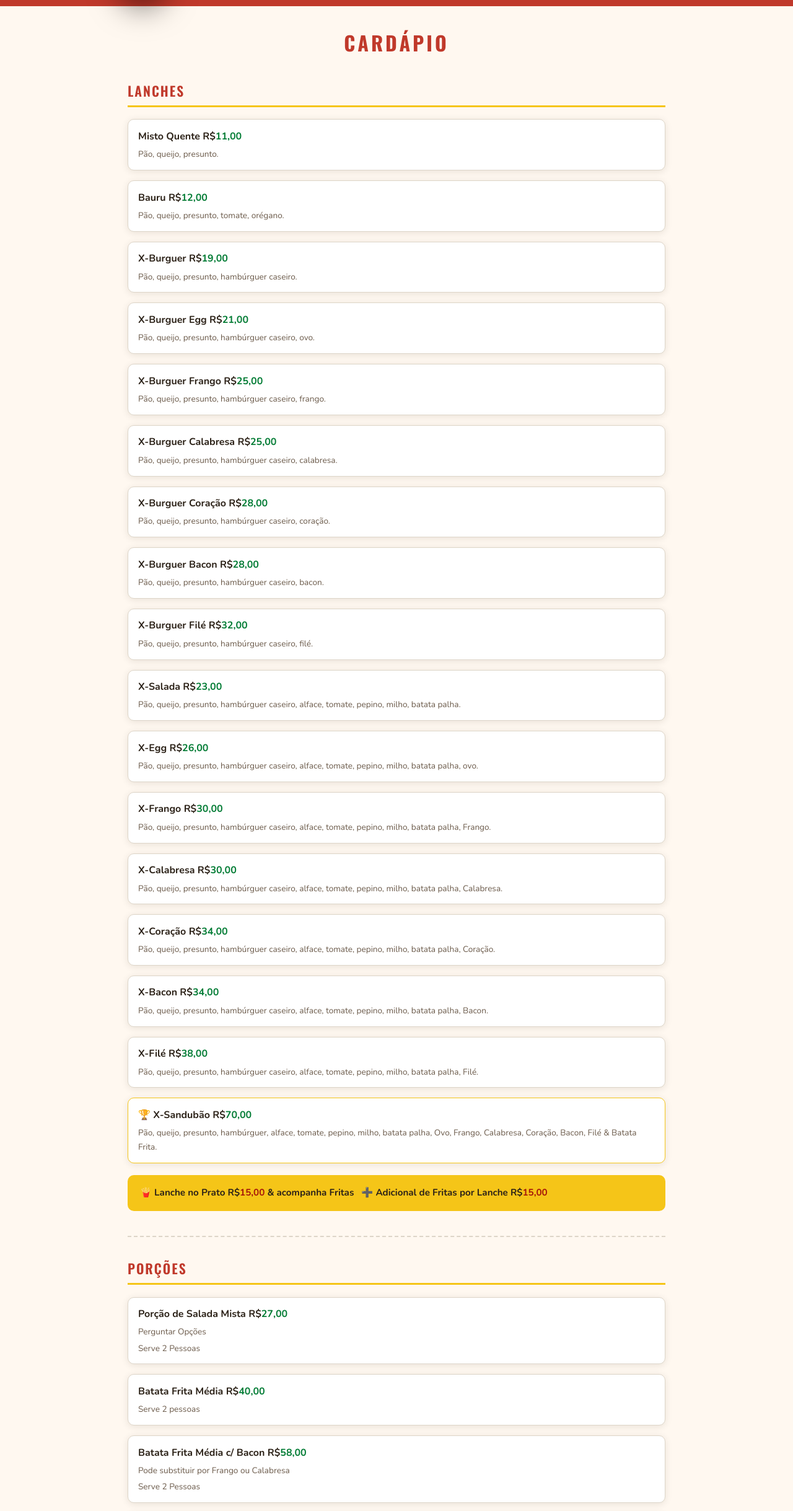
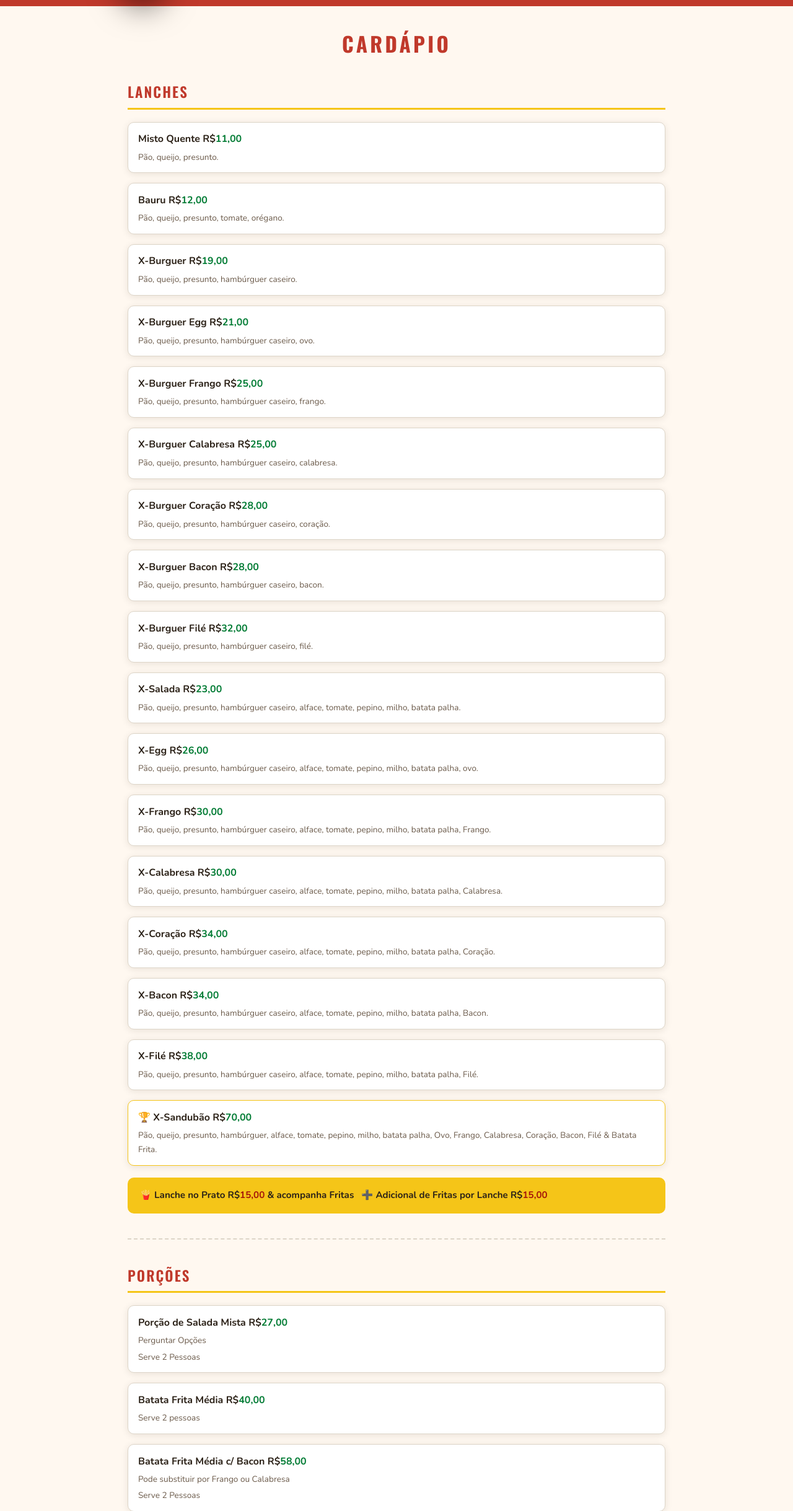
Before and after one commit to jeanmaczewski/cardapio-sandubao-2026, a website: page index.html in a window 1280 px wide. Shown: the part 96-2534 px from the top of the page at 62% size. Drawn offline with nearby package versions, Linux system fonts and the light colour scheme.

Commit message:
Corrige nomes de variáveis no variables.scss e atualiza typography.scss

```diff
--- a/index.html
+++ b/index.html
@@ -262,7 +262,7 @@
         <h2 class="secao__titulo" id="titulo-refri">Refrigerantes</h2>
         <ul class="lista-simples" role="list">
           <li>
-            <p class="class="item__nome"">Coca Ks R$<b>7,00</b></p>
+            <p class="item__nome">Coca Ks R$<b>7,00</b></p>
           </li>
           <li>
             <p class="item__nome">Coca Lata 350ml R$<b>8,00</b></p>
@@ -520,7 +520,6 @@
           />
           <div class="header__nome">
             <span class="header__titulo">Sandubão Lanches</span>
-            <p class="slogan">Da nossa Família para a sua Família!</p>
           </div>
         </div>
 
--- a/scss/typography.scss
+++ b/scss/typography.scss
@@ -3,35 +3,36 @@
 // ── Título principal (h1) ──────────────────────────
 .cardapio__h2 {
   font-family: $font-titulo;
-  font-size: clamp(1.6rem, 5vw, 2rem);
+  font-size: clamp($font-2xl, 5vw, $font-3xl);
   font-weight: 700;
   text-transform: uppercase;
-  letter-spacing: 4px;
+  letter-spacing: $space-sm;
   text-align: center;
   color: $vermelho;
-  margin-bottom: 2rem;
+  margin-bottom: $space-2xl;
 }
 
 // ── Título de seção ────────────────────────────────
 .secao__titulo {
   font-family: $font-titulo;
-  font-size: clamp(1.1rem, 3.5vw, 1.35rem);
+  font-size: clamp($font-lg, 3.5vw, $font-xl);
   font-weight: 600;
   text-transform: uppercase;
-  letter-spacing: 2px;
+  letter-spacing: $space-3xs;
   color: $vermelho;
-  border-bottom: 3px solid $amarelo;
-  padding-bottom: 0.35rem;
-  margin-bottom: 1.2rem;
+  border-bottom: $space-xs solid $amarelo;
+  padding-bottom: $space-sm2;
+  margin-bottom: $space-lg2;
 }
+
 // ── Links Sociais ─────────────────────────────────
 .logo__whats {
-  left: 1rem;
-  bottom: 0.8rem;
-  width: 2.7rem;
+  left: $space-lg;
+  bottom: $space-md2;
+  width: $space-3xl;
 }
 .logo__insta {
-  left: 1rem;
-  bottom: 0.8rem;
-  width: 2.7rem;
+  left: $space-lg;
+  bottom: $space-md2;
+  width: $space-3xl;
 }
--- a/scss/variables.scss
+++ b/scss/variables.scss
@@ -29,7 +29,7 @@ $font-sm4: 0.831rem;
 $font-md: 1rem;
 $font-lg: 1.2rem;
 $font-xl: 1.438rem;
-$font-2lx: 1.725rem;
+$font-2xl: 1.725rem;
 $font-3xl: 2.075rem;
 $font-4xl: 2.487rem;
 $font-5xl: 2.987rem;
@@ -49,9 +49,11 @@ $space-sm2: 0.325rem;
 $space-sm3: 0.406rem;
 $space-sm4: 0.512rem;
 $space-md: 0.637rem;
-$space-lg: 0.8rem;
+$space-md2: 0.8rem;
+$space-lg: 1rem;
+$space-lg2: 1.25rem;
 $space-xl: 1.562rem;
-$space-2lx: 1.95rem;
+$space-2xl: 1.95rem;
 $space-3xl: 2.438rem;
 $space-4xl: 3.05rem;
 $space-5xl: 3.812rem;
```
Also changed, not shown: css/style.comp.css, css/style.css.
